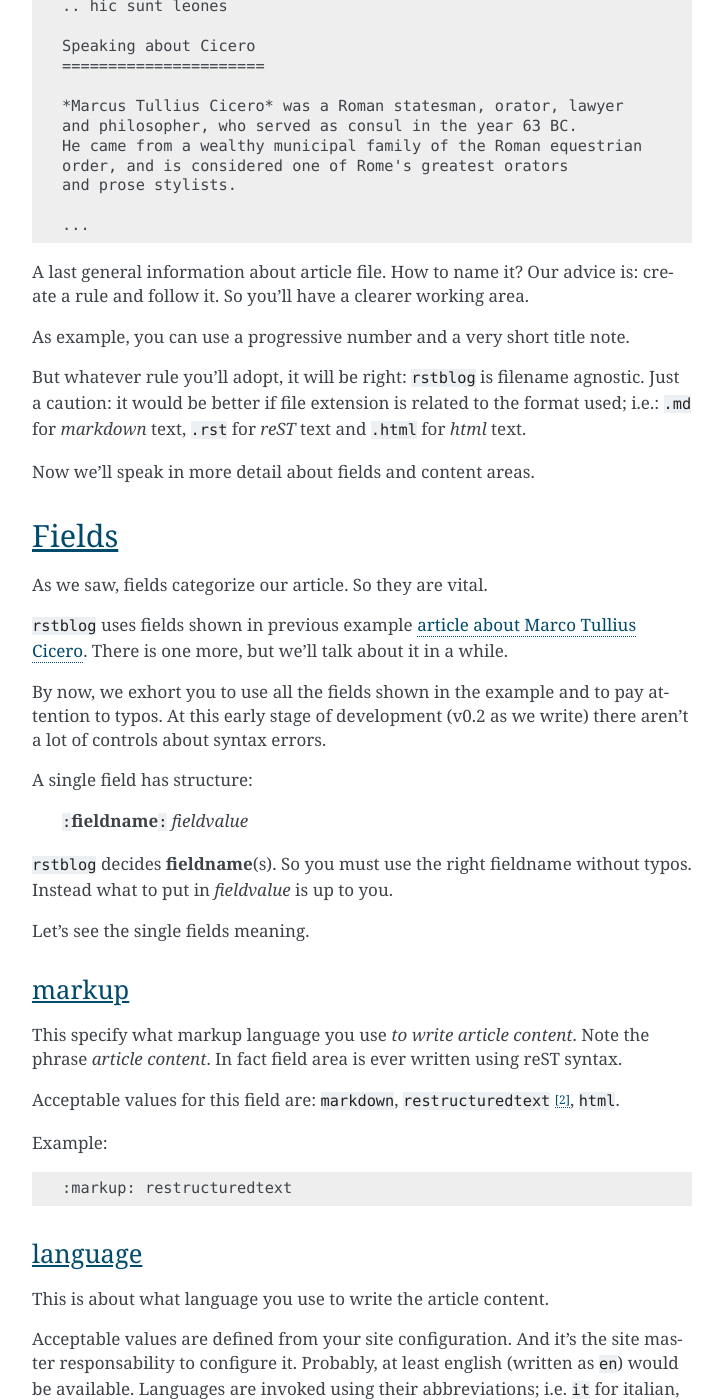
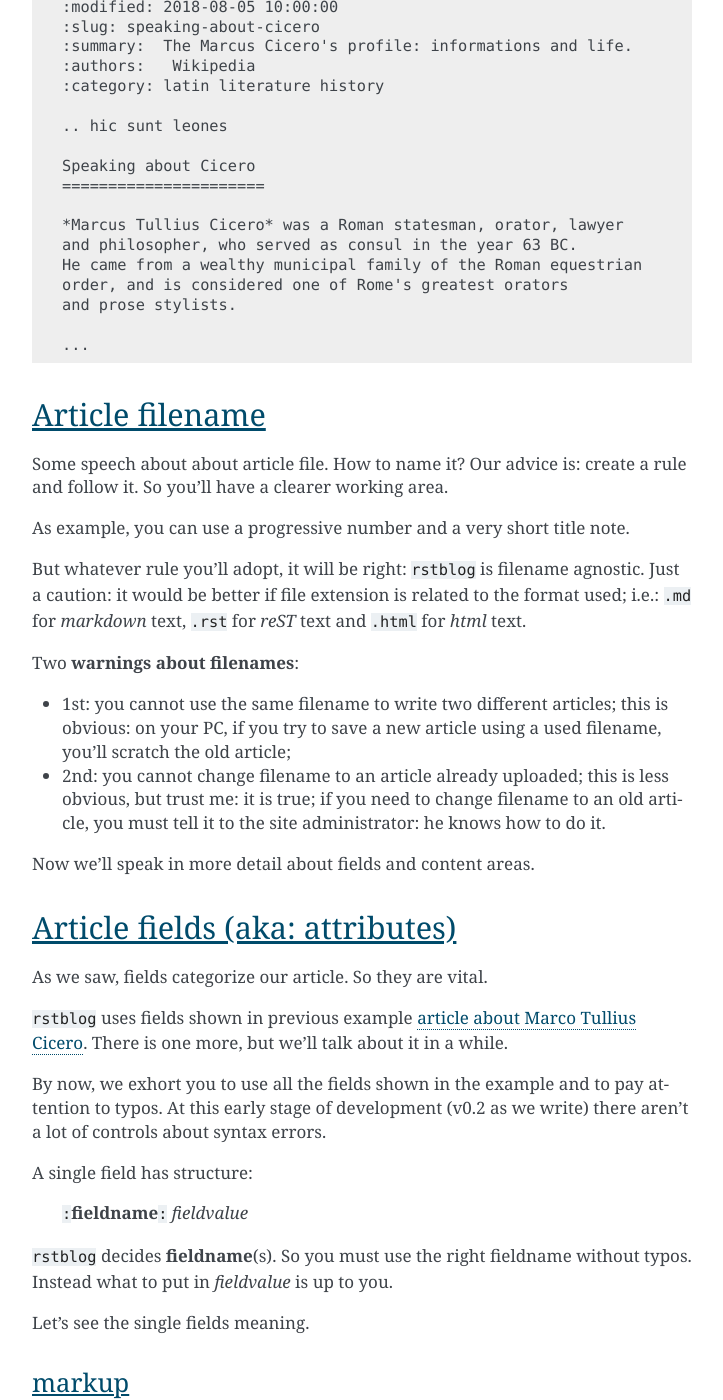
Before and after one commit to l-dfa/base_rstblog, a Sphinx documentation site: the page built from docs/source/author_manual/author_manual.rst, in a window 1280 px wide and 1400 px high, scrolled down 1209 px. Shown: the whole window, without its empty margins (388-1111 px from the left). Built offline with Sphinx 7.4.7, drawn with Linux system fonts in a browser that asks for light colours; some of the changed text lies outside the part shown.

Commit message:
author manual: + warn about invariant filename

```diff
--- a/docs/source/author_manual/author_manual.rst
+++ b/docs/source/author_manual/author_manual.rst
@@ -6,6 +6,9 @@ author manual
 
 .. contents:: author manual table of contents
    :depth: 3
+
+Article organization
+------------------------
 
 Let's speak how organize an article that we'll publish using ``rstblog``.
 
@@ -56,7 +59,11 @@ wikipedia. It's written using reST:
 
   ...
 
-A last general information about article file. How to name it? Our advice
+
+Article filename
+------------------
+
+Some speech about about article file. How to name it? Our advice
 is: create a rule and follow it. So you'll have a clearer
 working area.
 
@@ -67,10 +74,20 @@ agnostic. Just a caution: it would be better if file extension is related
 to the format used; i.e.: ``.md`` for *markdown* text, ``.rst`` for *reST* text
 and ``.html`` for *html* text.
 
+Two **warnings about filenames**:
+
+* 1st: you cannot use the same filename to write
+  two different articles; this is obvious: on your PC, if you try to save a new
+  article using a used filename, you'll scratch the old article;
+* 2nd: you cannot change filename to an article already uploaded; this is
+  less obvious, but trust me: it is true; if you need to change filename
+  to an old article, you must tell it to the site administrator: he knows
+  how to do it.
+
 Now we'll speak in more detail about fields and content areas.
 
-Fields
------------
+Article fields (aka: attributes)
+----------------------------------
 
 As we saw, fields categorize our article. So they are vital.
 
```
